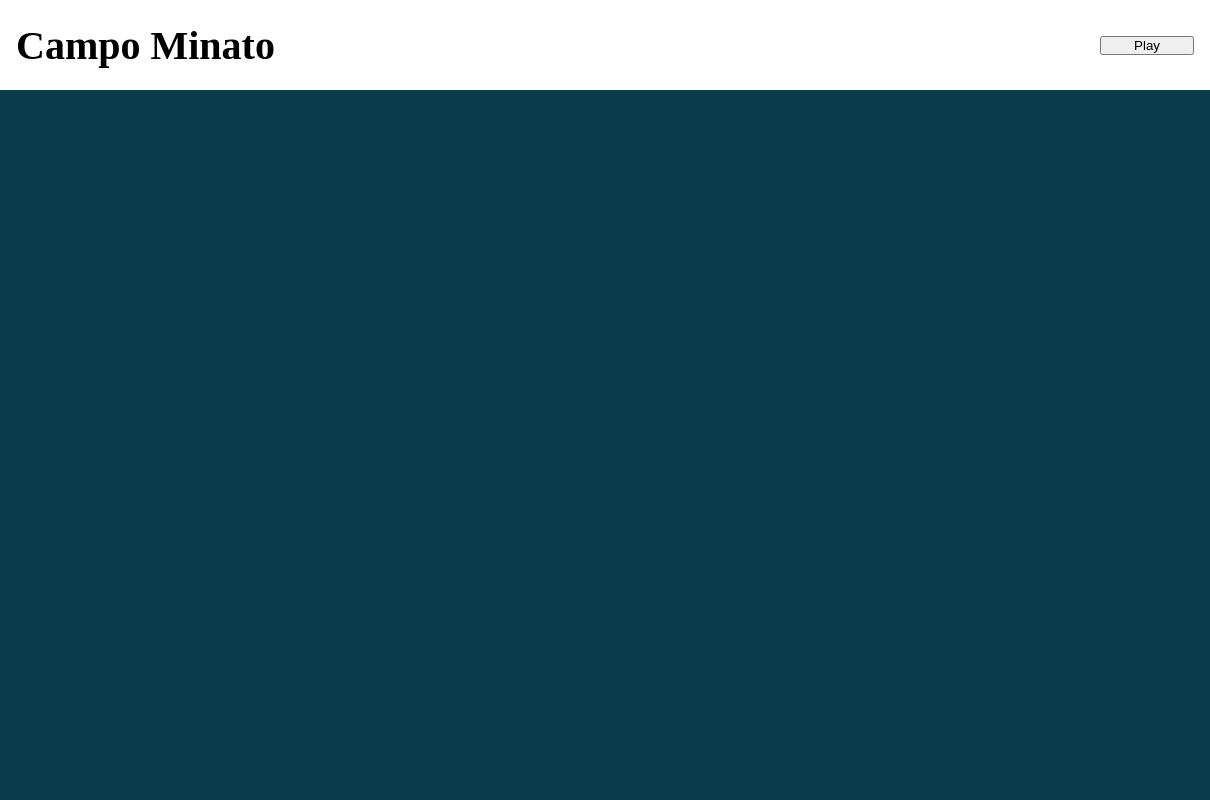
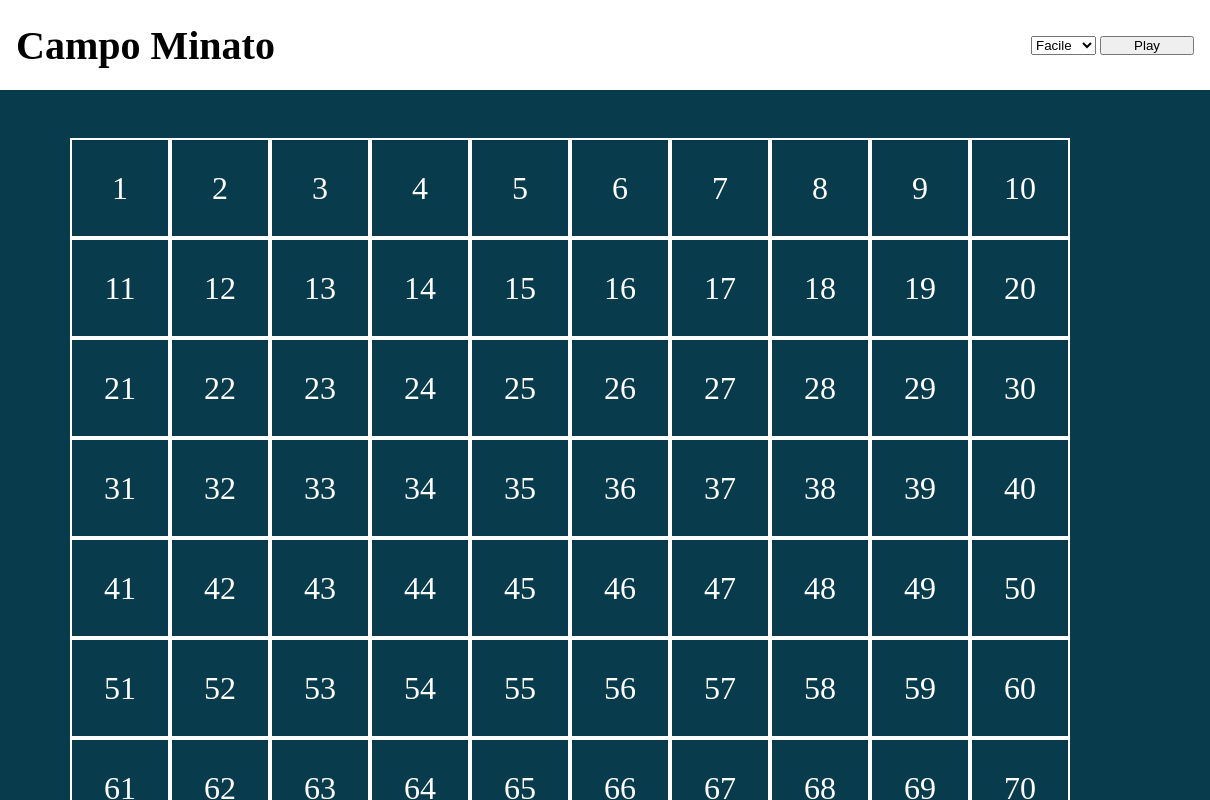
Before and after one commit to Giadagenovesi/js-campominato-grid, a plain HTML site: page index.html in a window 1280 px wide. Both pictures are taken after a click on the button "Play". Shown: the top 800 px of the page, 70-1280 px from the left. Drawn offline with Linux system fonts and the light colour scheme.

Commit message:
Completed exercise

```diff
--- a/css/style.css
+++ b/css/style.css
@@ -42,12 +42,9 @@ main {
 }
 
 .container {
-    width: 800px;
-    height: 80vh;
+    width: 1000px;
+    height: 1000px;
     margin: 0 auto;
-    /* Debug */
-
-    min-height: 700px;
 }
 
 .grid {
@@ -56,14 +53,25 @@ main {
 }
 
 .square {
-    width: calc(800px / 10);
-    height: calc(800px /10);
     border: 2px solid white;
     display: flex;
     justify-content: center;
     align-items: center;
     font-size: 2rem;
     color: white;
+}
+.easy {
+    width: calc(100% / 10);
+    height: calc(1000px / 10);
+}
+
+.medium {
+    width: calc(100% / 9);
+    height: calc(1000px / 9);
+}
+.hard {
+    width: calc(100% / 7);
+    height: calc(1000px / 7);
 }
 footer {
     width: 100%;
@@ -72,3 +80,7 @@ footer {
     display: flex;
     align-items: center;
 }
+
+.lightblue {
+    background-color: lightblue;
+}
--- a/index.html
+++ b/index.html
@@ -16,8 +16,16 @@
             <img  src="img/512x512bb.jpg" alt="">
             <h1>Campo Minato</h1>
         </div>
+        <div>
+            <label for="difficult"></label>
+            <select name="" id="difficult">
+                <option value="easy">Facile</option>
+                <option value="medium">Media</option>
+                <option value="hard">Difficile</option>
+            </select>
+            <button class="play-btn">Play</button>
+        </div>
 
-        <button class="play-btn">Play</button>
     </header>
     <!-- /HEADER -->
 
--- a/js/script.js
+++ b/js/script.js
@@ -2,3 +2,42 @@
 // Ogni cella ha un numero progressivo, da 1 a 100.
 // Ci saranno quindi 10 caselle per ognuna delle 10 righe.
 // Quando l'utente clicca su ogni cella, la cella cliccata si colora di azzurro ed emetto un messaggio in console con il numero della cella cliccata.
+
+// Creare una griglia 10x10 con i numeri da 1 a 100
+// Per ogni numero generato genero le caselle della griglia
+// Ogni volta che clicco su un quadrato questo si colora di azzurro.
+
+// Dichiarazioni:
+let numberOfSquares = "";
+const difficultSelector = document.getElementById("difficult");
+
+const playBtn = document.querySelector(".play-btn")
+const grid = document.querySelector(".grid");
+
+playBtn.addEventListener("click", function() {
+    grid.innerHTML = "";
+
+    if (difficultSelector.value === "easy") {
+        numberOfSquares = 100;
+    } else if (difficultSelector.value === "medium") {
+        numberOfSquares = 81;
+    } else {
+        numberOfSquares = 49;
+    }
+    for (let i = 1; i <= numberOfSquares; i++) {
+        const square = document.createElement ("div");
+        square.classList.add("square", difficultSelector.value);
+        square.innerHTML = i;
+        square.addEventListener("click", userClick)
+        grid.append(square);
+    }
+})
+
+/////////////////////////////////
+// FUNCTION
+
+//Al click del utente cambia il colore dello sfondo del quadrato
+function userClick() {
+    this.classList.toggle("lightblue");
+    console.log(this.innerText);
+}
```
